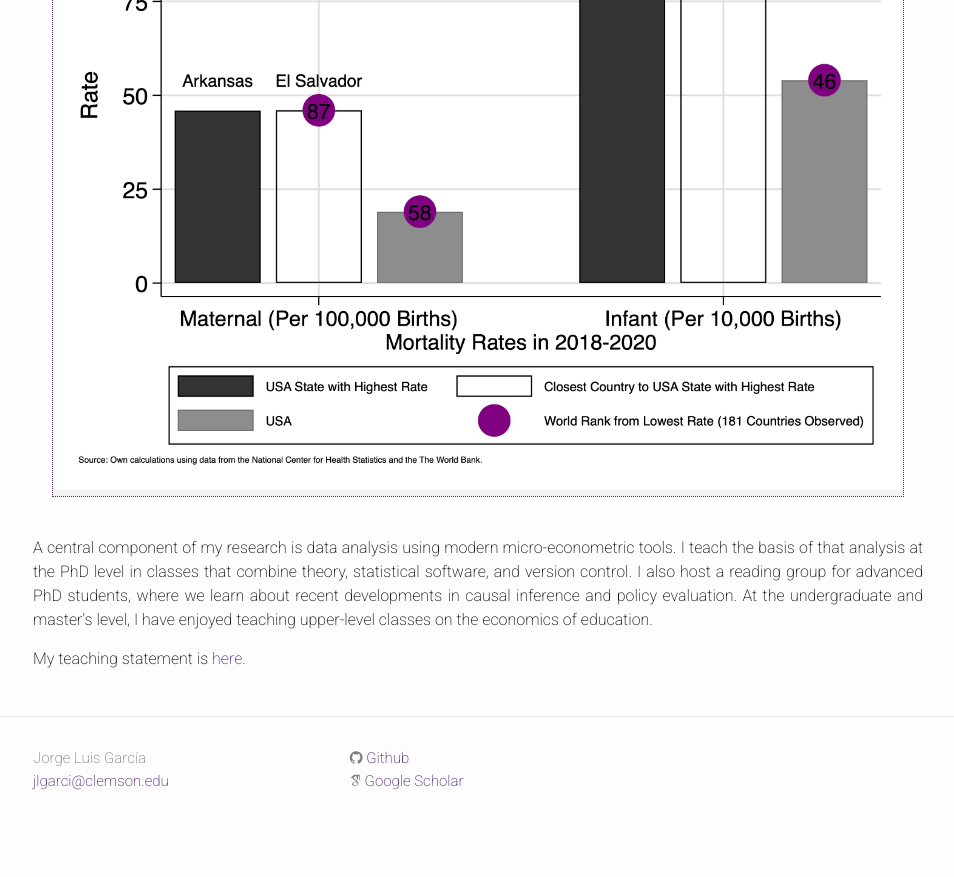
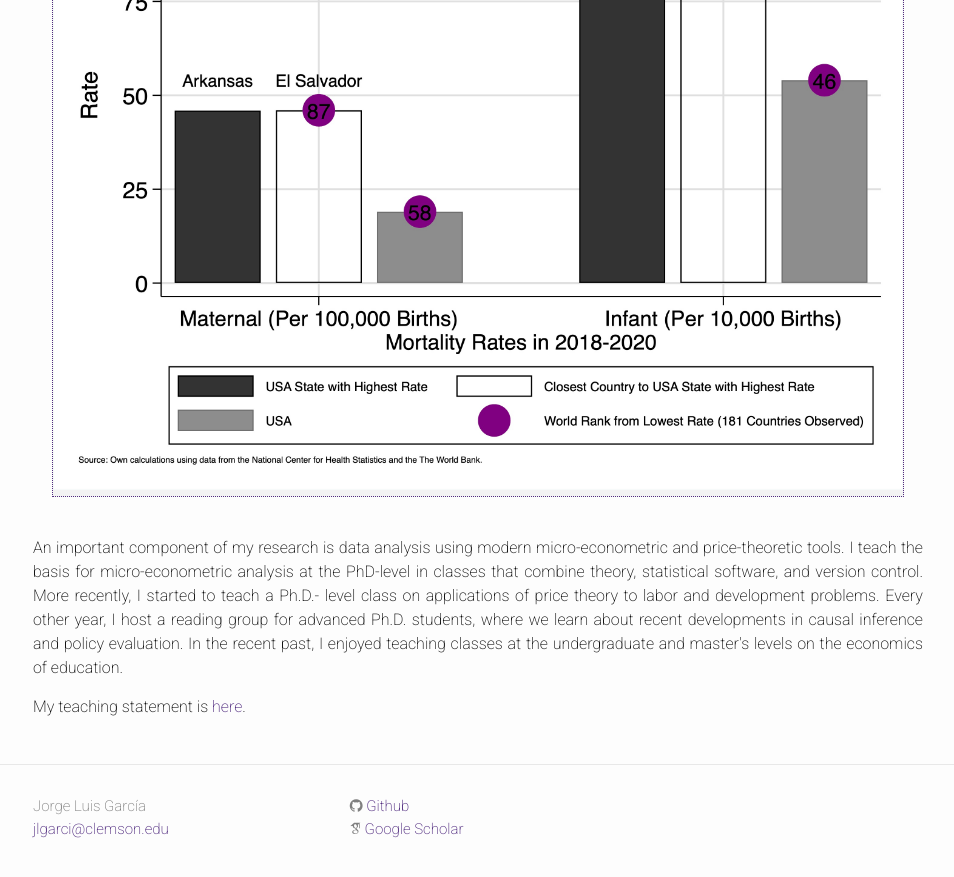
Before and after one commit to jorgelgarcia/jorgelgarcia.github.io, a Jekyll site: the page built from index.html, in a window 1280 px wide and 900 px high, scrolled down 724 px. Shown: the top 877 px of the window, without its empty margins (162-1116 px from the left). Built offline with Jekyll 4.4.1, drawn with Linux system fonts in a browser that asks for light colours; nearby versions of some CDN libraries; some web fonts are replaced; before the commit the page ends 1576 px from its top, so only the background shows below that.

Commit message:
various changes

```diff
--- a/index.html
+++ b/index.html
@@ -24,7 +24,7 @@ My abbreviated research statement is <a href="https://www.dropbox.com/s/j2zh6xce
 {% include image.html url="/images/stateranks.jpg" caption="" width=850 align="center" %}
 <br>
 <p align="justify">
-A central component of my research is data analysis using modern micro-econometric tools. I teach the basis of that analysis at the PhD level in classes that combine theory, statistical software, and version control. I also host a reading group for advanced PhD students, where we learn about recent developments in causal inference and policy evaluation. At the undergraduate and master's level, I have enjoyed teaching upper-level classes on the economics of education.<br>
+An important component of my research is data analysis using modern micro-econometric and price-theoretic tools. I teach the basis for micro-econometric analysis at the PhD-level in classes that combine theory, statistical software, and version control. More recently, I started to teach a Ph.D.- level class on applications of price theory to labor and development problems. Every other year, I host a reading group for advanced Ph.D. students, where we learn about recent developments in causal inference and policy evaluation. In the recent past, I enjoyed teaching classes at the undergraduate and master's levels on the economics of education.
 </p>
 </p>
 My teaching statement is <a href="https://www.dropbox.com/s/z0eeahtcu0c0n20/garcia_teachingstatement.pdf?dl=0">here</a>.
```
